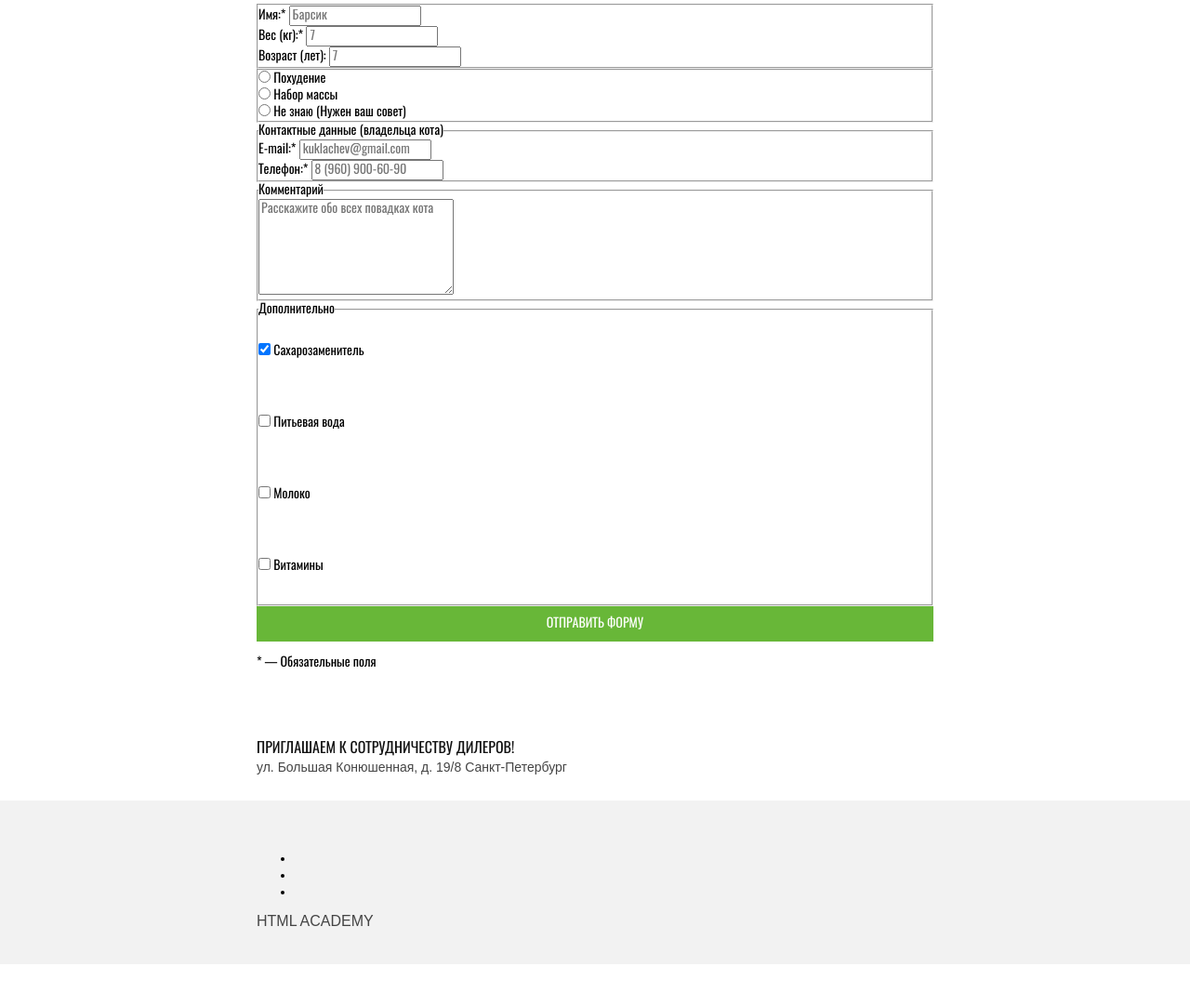
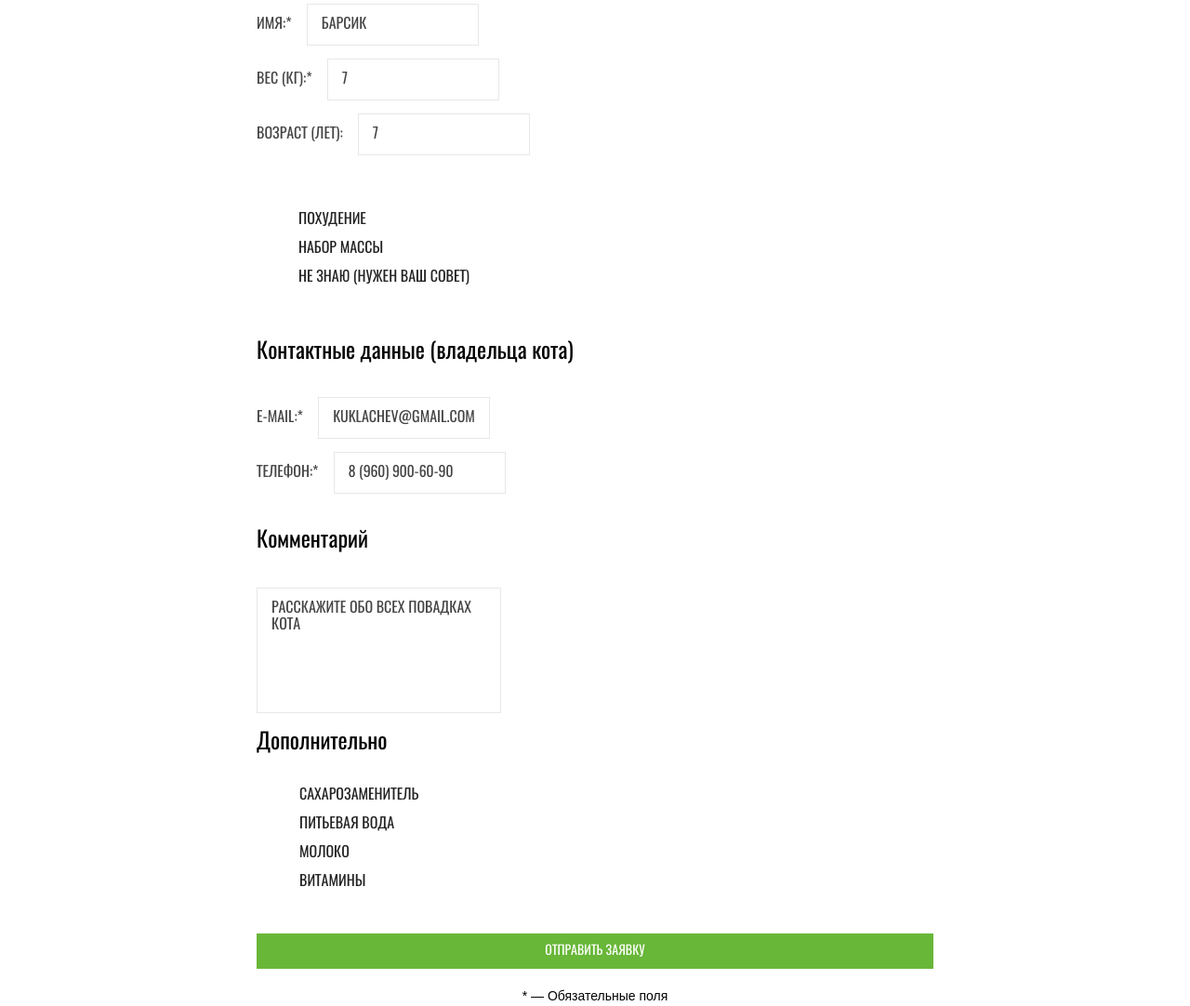
Before and after one commit to Rizvan6/project_1, a website: page source/form.html in a window 1280 px wide. Shown: the part 469-1551 px from the top of the page at 93% size. Before the commit the page ends 1506 px from the top, so only its background shows below. Drawn offline with nearby package versions, Linux system fonts and the light colour scheme; files that its build step writes are made by us from their sources.

Commit message:
стилизация страницы формы

```diff
--- a/source/form.html
+++ b/source/form.html
@@ -27,14 +27,14 @@
           <span class="visually-hidden">Открыть меню</span>
         </button>
         <ul class="page-header__list">
-          <li class="page-header__item page-header__item--current">
-            <a class="page-header__item-link">Главная</a>
+          <li class="page-header__item">
+            <a href="index.html" class="page-header__item-link">Главная</a>
           </li>
           <li class="page-header__item">
             <a href="catalog.html" class="page-header__item-link">Каталог продукции</a>
           </li>
-          <li class="page-header__item">
-            <a href="form.html" class="page-header__item-link">Подбор программы</a>
+          <li class="page-header__item page-header__item--current">
+            <a class="page-header__item-link">Подбор программы</a>
           </li>
         </ul>
       </nav>
@@ -42,99 +42,111 @@
   </header>
 
   <main class="page-program">
+
+
+
     <section class="choose-program">
       <div class="container choose-program__container">
-        <h1 class="title choose-program__title">Подбор программы</h1>
+        <h2 class="main-title choose-program__main-title">Подбор программы</h2>
         <p class="choose-program__text">Заполните анкету, и мы подберем<br> программу питания для вашего кота</p>
+
         <form action="#" class="choose-program__form" name="form-program" method="POST">
 
-          <fieldset class="choose-program__fieldset choose-program__fieldset--data">
-            <legend class="visually-hidden">Данные кота</legend>
+          <fieldset class="choose-program__fieldset-name">
+            <h3 class="visually-hidden">Данные кота</h3>
+            <ul class="choose-program__name-list">
+              <li class="data-item choose-program__data-item">
+                <label class="data-item__label" for="name">Имя:*</label>
+                <input class="data-item__input" type="text" name="name" id="name" placeholder="Барсик" required>
+              </li>
+              <li class="data-item choose-program__data-item">
+                <label class="data-item__label" for="weight">Вес (кг):*</label>
+                <input class="data-item__input" type="text" name="weight" id="weight" placeholder="7" required>
+              </li>
+              <li class="data-item choose-program__data-item">
+                <label class="data-item__label" for="age">Возраст (лет):</label>
+                <input class="data-item__input" type="text" name="age" id="age" placeholder="7">
+              </li>
+            </ul>
+          </fieldset>
+
+          <fieldset class="choose-program__fieldset-program">
+            <h3 class="visually-hidden">Программа для кота</h3>
+            <ul class="choose-program__program-list">
+              <li class="choice choose-program__choice choice--radio">
+                <input class="choice__input" type="radio" name="program" value="weight-lose" id="weight-lose">
+                <label class="choice__label" for="weight-lose">Похудение</label>
+              </li>
+              <li class="choice choose-program__choice choice--radio">
+                <input class="choice__input" type="radio" name="program" value="weight-gain" id="weight-gain">
+                <label class="choice__label" for="weight-gain">Набор массы</label>
+              </li>
+              <li class="choice choose-program__choice choice--radio">
+                <input class="choice__input" type="radio" name="program" value="advice" id="advice">
+                <label class="choice__label" for="advice">Не знаю (Нужен ваш совет)</label>
+              </li>
+            </ul>
+          </fieldset>
+
+          <fieldset class="choose-program__fieldset-contacts">
+            <h3 class="title choose-program__title">Контактные данные (владельца кота)</h3>
+            <ul class="choose-program__contacts-list">
+              <li class="data-item choose-program__data-item data-item--email">
+                <label class="data-item__label" for="email">E-mail:*</label>
+                <input class="data-item__input data-item__input" type="email" name="email" id="email"
+                  placeholder="kuklachev@gmail.com" required>
+              </li>
+              <li class="data-item choose-program__data-item data-item--phone">
+                <label class="data-item__label" for="phone">Телефон:*</label>
+                <input class="data-item__input" type="tel" name="phone" id="phone" placeholder="8 (960) 900-60-90"
+                  required>
+              </li>
+            </ul>
+          </fieldset>
+
+          <fieldset class="choose-program__fieldset-comment">
+            <h3 class="title choose-program__title">Комментарий</h3>
             <div class="data-item choose-program__data-item">
-              <label class="data-item__label" for="name">Имя:*</label>
-              <input class="data-item__input" type="text" name="name" id="name" placeholder="Барсик" required>
-            </div>
-            <div class="data-item choose-program__data-item">
-              <label class="data-item__label" for="weight">Вес (кг):*</label>
-              <input class="data-item__input" type="text" name="weight" id="weight" placeholder="7" required>
-            </div>
-            <div class="data-item choose-program__data-item">
-              <label class="data-item__label" for="age">Возраст (лет):</label>
-              <input class="data-item__input" type="text" name="age" id="age" placeholder="7">
+              <label class="visually-hidden" for="comment">Форма для комментарий</label>
+              <textarea class="data-item__input data-item__input--textarea" name="comment" id="comment" cols="30"
+                rows="6" placeholder="Расскажите обо всех повадках кота"></textarea>
             </div>
           </fieldset>
 
-          <fieldset class="choose-program__fieldset choose-program__fieldset--program">
-            <legend class="visually-hidden">Программа для кота</legend>
-            <div class="choice choose-program__choice choice--radio">
-              <input class="choice__input" type="radio" name="program" value="weight-lose" id="weight-lose">
-              <label class="choice__label" for="weight-lose">Похудение</label>
-            </div>
-            <div class="choice choose-program__choice choice--radio">
-              <input class="choice__input" type="radio" name="program" value="weight-gain" id="weight-gain">
-              <label class="choice__label" for="weight-gain">Набор массы</label>
-            </div>
-            <div class="choice choose-program__choice choice--radio">
-              <input class="choice__input" type="radio" name="program" value="advice" id="advice">
-              <label class="choice__label" for="advice">Не знаю (Нужен ваш совет)</label>
-            </div>
-          </fieldset>
-
-          <fieldset class="choose-program__fieldset choose-program__fieldset--contacts">
-            <legend class="title-legend choose-program__title-legend">Контактные данные (владельца кота)</legend>
-            <div class="data-item choose-program__data-item data-item--email">
-              <label class="data-item__label" for="email">E-mail:*</label>
-              <input class="data-item__input data-item__input" type="email" name="email" id="email"
-                placeholder="kuklachev@gmail.com" required>
-            </div>
-            <div class="data-item choose-program__data-item data-item--phone">
-              <label class="data-item__label" for="phone">Телефон:*</label>
-              <input class="data-item__input" type="tel" name="phone" id="phone" placeholder="8 (960) 900-60-90"
-                required>
-            </div>
-          </fieldset>
-
-          <fieldset class="choose-program__fieldset choose-program__fieldset--comment">
-            <legend class="title-legend choose-program__title-legend">Комментарий</legend>
-            <div class="choose-program__comment-item">
-              <label class="visually-hidden" for="comment">Форма для комментарий</label>
-              <textarea class="data-item choose-program__data-item" name="comment" id="comment" cols="30" rows="6"
-                placeholder="Расскажите обо всех повадках кота"></textarea>
-            </div>
-          </fieldset>
-
-          <fieldset class="choose-program__fieldset choose-program__fieldset--extra">
-            <legend class="title-legend choose-program__title-legend">Дополнительно</legend>
-            <div class="choice choose-program choice--checkbox">
-              <input class="choice-input" type="checkbox" name="extra" value="sweetener" id="sweetener" checked>
-              <label class="choice-label" for="sweetener">Сахарозаменитель</label>
-            </div>
-            <div class="choice choose-program choice--checkbox">
-              <input class="choice-input" type="checkbox" name="extra" value="water" id="water">
-              <label class="choice-label" for="water">Питьевая вода</label>
-            </div>
-            <div class="choice choose-program choice--checkbox">
-              <input class="choice-input" type="checkbox" name="extra" value="milk" id="milk">
-              <label class="choice-label" for="milk">Молоко</label>
-            </div>
-            <div class="choice choose-program choice--checkbox">
-              <input class="choice-input" type="checkbox" name="extra" value="vitamins" id="vitamins">
-              <label class="choice-label" for="vitamins">Витамины</label>
-            </div>
+          <fieldset class="choose-program__fieldset-extra">
+            <h3 class="title choose-program__title">Дополнительно</h3>
+            <ul class="choose-program__extra-list">
+              <li class="choice choose-program__choice choice--checkbox">
+                <input class="choice__input" type="checkbox" name="extra" value="sweetener" id="sweetener" checked>
+                <label class="choice__label" for="sweetener">Сахарозаменитель</label>
+              </li>
+              <li class="choice choose-program__choice choice--checkbox">
+                <input class="choice__input" type="checkbox" name="extra" value="water" id="water">
+                <label class="choice__label" for="water">Питьевая вода</label>
+              </li>
+              <li class="choice choose-program__choice choice--checkbox">
+                <input class="choice__input" type="checkbox" name="extra" value="milk" id="milk">
+                <label class="choice__label" for="milk">Молоко</label>
+              </li>
+              <li class="choice choose-program__choice choice--checkbox">
+                <input class="choice__input" type="checkbox" name="extra" value="vitamins" id="vitamins">
+                <label class="choice__label" for="vitamins">Витамины</label>
+              </li>
+            </ul>
           </fieldset>
 
           <div class="choose-program__send-form">
-            <button class="button choose-program__submit" type="submit">Отправить форму</button>
+            <button class="button choose-program__submit" type="submit">Отправить заявку</button>
             <p class="choose-program__text-required">* — Обязательные поля</p>
           </div>
         </form>
       </div>
     </section>
 
-    <section class="contacts">
+    <section class="contacts contacts--background">
+      <h2 class="visually-hidden">Наш адрес</h2>
       <div class="contacts__address">
         <div class="container contacts__container">
-          <h2 class="visually-hidden">Наш адрес</h2>
           <strong class="contacts__text-strong">приглашаем к сотрудничеству дилеров!</strong>
           <p class="contacts__text">ул. Большая Конюшенная, д. 19/8 Санкт-Петербург</p>
         </div>
--- /dev/null
+++ b/source/sass/blocks/choice.scss
@@ -0,0 +1,21 @@
+.choice {
+  position: relative;
+
+  &--radio {
+    padding-left: 45px;
+  }
+
+  &--checkbox {
+    padding-left: 46px;
+  }
+}
+
+.choice__input {
+  @include visually-hidden;
+}
+
+.choice__label {
+  font-size: 16px;
+  color: $special_dark-grey-2;
+  text-transform: uppercase;
+}
--- a/source/sass/blocks/choose-program.scss
+++ b/source/sass/blocks/choose-program.scss
@@ -2,7 +2,7 @@
   padding: 27px 0 32px 0;
 }
 
-.choose-program__title {
+.choose-program__main-title {
   margin: 0 0 37px 0;
 }
 
@@ -11,7 +11,70 @@
   text-transform: uppercase;
 }
 
-.choose-program__fieldset {
+.choose-program__fieldset-name,
+.choose-program__fieldset-program,
+.choose-program__fieldset-contacts,
+.choose-program__fieldset-comment,
+.choose-program__fieldset-extra {
   padding: 0;
   margin: 0;
+  border: none;
 }
+
+.choose-program__fieldset-name {
+  margin-bottom: 46px;
+}
+
+.choose-program__fieldset-program {
+  margin-bottom: 46px;
+}
+
+.choose-program__fieldset-contacts {
+  margin-bottom: 24px;
+}
+
+.choose-program__fieldset-extra {
+  margin-bottom: 34px;
+}
+
+.choose-program__title {
+  margin: 0;
+}
+
+.choose-program__fieldset-contacts .choose-program__title {
+  margin-bottom: 35px;
+}
+
+.choose-program__fieldset-comment .choose-program__title {
+  margin-bottom: 37px;
+}
+
+.choose-program__fieldset-extra .choose-program__title {
+  margin-bottom: 34px;
+}
+
+.choose-program__name-list,
+.choose-program__program-list,
+.choose-program__contacts-list,
+.choose-program__extra-list {
+  @include list-unstyled;
+}
+
+.choose-program__data-item {
+  margin-bottom: 14px;
+}
+
+.choose-program__choice {
+  margin-bottom: 12px;
+}
+
+.choose-program__submit {
+  margin-bottom: 21px;
+}
+
+.choose-program__text-required {
+  font-family: $arial-font;
+  line-height: 16px;
+  text-align: center;
+  margin: 0;
+}
--- a/source/sass/blocks/contacts.scss
+++ b/source/sass/blocks/contacts.scss
@@ -1,3 +1,9 @@
+.contacts {
+  &--background {
+    background-color: $basic-grey;
+  }
+}
+
 .contacts__address {
   padding: 28px 0 26px 0;
 }
--- /dev/null
+++ b/source/sass/blocks/data-item.scss
@@ -0,0 +1,25 @@
+.data-item__label {
+  font-size: 16px;
+  color: $special_dark-grey;
+  text-transform: uppercase;
+  margin-right: 13px;
+}
+
+.data-item__input {
+  font-family: $oswald-font;
+  font-size: 16px;
+  line-height: 18px;
+  color: $special_dark-grey;
+  background-color: $basic-white;
+  text-transform: uppercase;
+  border: 1px solid $border-input;
+  padding: 12px 15px 13px 15px;
+
+  &::placeholder {
+    color: $special_dark-grey;
+  }
+
+  &--textarea {
+    resize: none;
+  }
+}
--- a/source/sass/blocks/description.scss
+++ b/source/sass/blocks/description.scss
@@ -2,7 +2,7 @@
   padding: 7px 0 12px 0;
 }
 
-.description__title {
+.description__main-title {
   margin: 0 0 40px 0;
 }
 
--- a/source/sass/blocks/example.scss
+++ b/source/sass/blocks/example.scss
@@ -3,7 +3,7 @@
   background-color: $background-color;
 }
 
-.example__title {
+.example__main-title {
   margin: 0 0 33px 0;
 }
 
--- /dev/null
+++ b/source/sass/blocks/product-card.scss
@@ -0,0 +1,3 @@
+.product-card {
+  min-height: 190px;
+}
--- a/source/sass/blocks/promo.scss
+++ b/source/sass/blocks/promo.scss
@@ -7,7 +7,7 @@
   padding: 27px 0 0 0;
 }
 
-.promo__title {
+.promo__main-title {
   margin: 0 0 25px 0;
   text-align: center;
 
--- a/source/sass/blocks/title.scss
+++ b/source/sass/blocks/title.scss
@@ -1,16 +1,6 @@
 .title {
   font-weight: 400;
-  font-size: 36px;
-  line-height: 36px;
-
-  @media (max-width: $mobile-width-only) {
-    &--color {
-      color: $basic-white;
-    }
-  }
-
-  @media (min-width: $tablet-width) {
-    font-size: 60px;
-    line-height: 60px;
-  }
+  font-size: 24px;
+  line-height: 26px;
+  color: $basic-black;
 }
--- a/source/sass/style.scss
+++ b/source/sass/style.scss
@@ -12,10 +12,13 @@
 @import "blocks/page.scss";
 @import "blocks/page-header.scss";
 @import "blocks/promo.scss";
-@import "blocks/title.scss";
+@import "blocks/main-title.scss";
 @import "blocks/programs.scss";
 @import "blocks/description.scss";
 @import "blocks/example.scss";
 @import "blocks/contacts.scss";
 @import "blocks/page-footer.scss";
 @import "blocks/choose-program.scss";
+@import "blocks/data-item.scss";
+@import "blocks/choice.scss";
+@import "blocks/title.scss";
```
Also changed, not shown: source/catalog.html (+57 -53 lines), source/index.html (+7 -12 lines), source/sass/blocks/main-title.scss (added, +16 -0 lines), source/sass/blocks/main-goods.scss (added).
